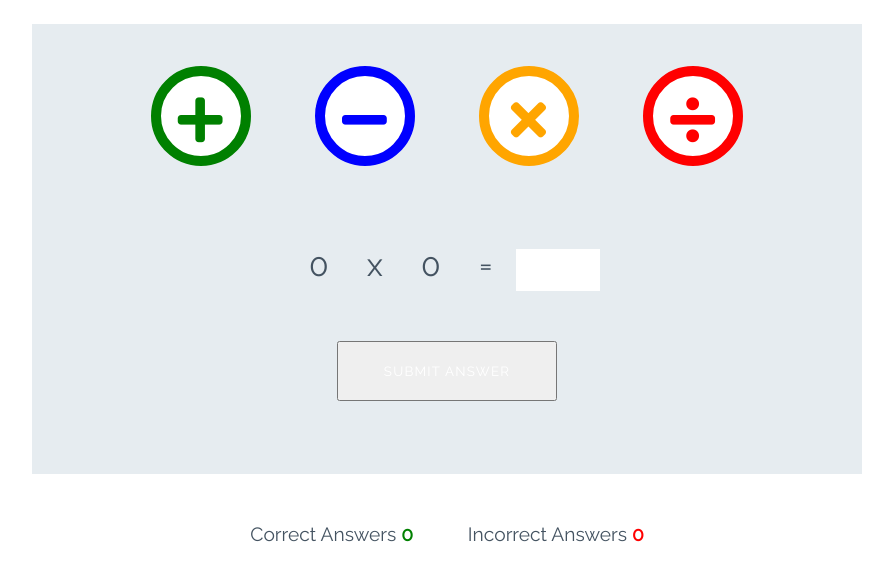
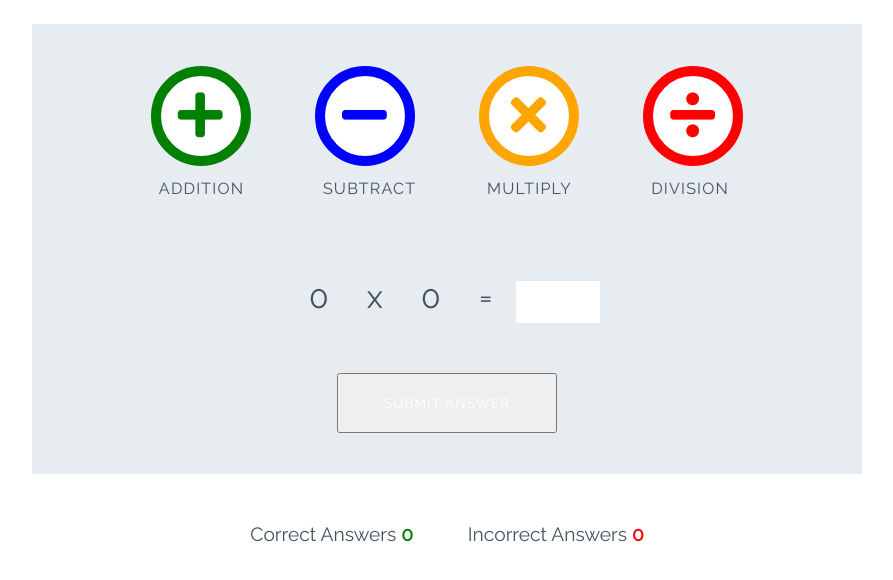
Before and after one commit to dvudd/CI_LoveMaths, a plain HTML site: page index.html in a window 1280 px wide. Shown: the part 106-686 px from the top of the page, without its empty margins (193-1086 px from the left). Drawn offline with Linux system fonts and the light colour scheme.

Commit message:
feat: add styles for game area

```diff
--- a/assets/css/style.css
+++ b/assets/css/style.css
@@ -109,6 +109,14 @@ body {
     font-size: 3.2rem;
     margin: 0 30px;
     transition: all 0.5s;
+}
+
+.btn--big::after {
+    content: attr(data-type);
+    font-size: 1rem;
+    color: #445361;
+    position: relative;
+    left: -0.5em;
 }
 
 .btn--blue {
--- a/index.html
+++ b/index.html
@@ -16,16 +16,16 @@
 
     <div class="game-area">
         <div class="controls-area">
-            <button class="btn btn--big btn--green">
+            <button data-type="addition" class="btn btn--big btn--green">
                 <i class="fas fa-plus"></i>
             </button>
-            <button class="btn btn--big btn--blue">
+            <button data-type="subtract" class="btn btn--big btn--blue">
                 <i class="fas fa-minus"></i>
             </button>
-            <button class="btn btn--big btn--orange">
+            <button data-type="multiply" class="btn btn--big btn--orange">
                 <i class="fas fa-times"></i>
             </button>
-            <button class="btn btn--big btn--red">
+            <button data-type="division" class="btn btn--big btn--red">
                 <i class="fas fa-divide"></i>
             </button>
         </div>
@@ -37,7 +37,7 @@
             <p class="answer-message">Enter Answer:</p>
             <input id="answer-box" type="number">
         </div>
-        <button class="btn btn-gray">Submit Answer</button>
+        <button data-type="submit" class="btn btn-gray">Submit Answer</button>
     </div>
 
     <div class="score-area">
```
